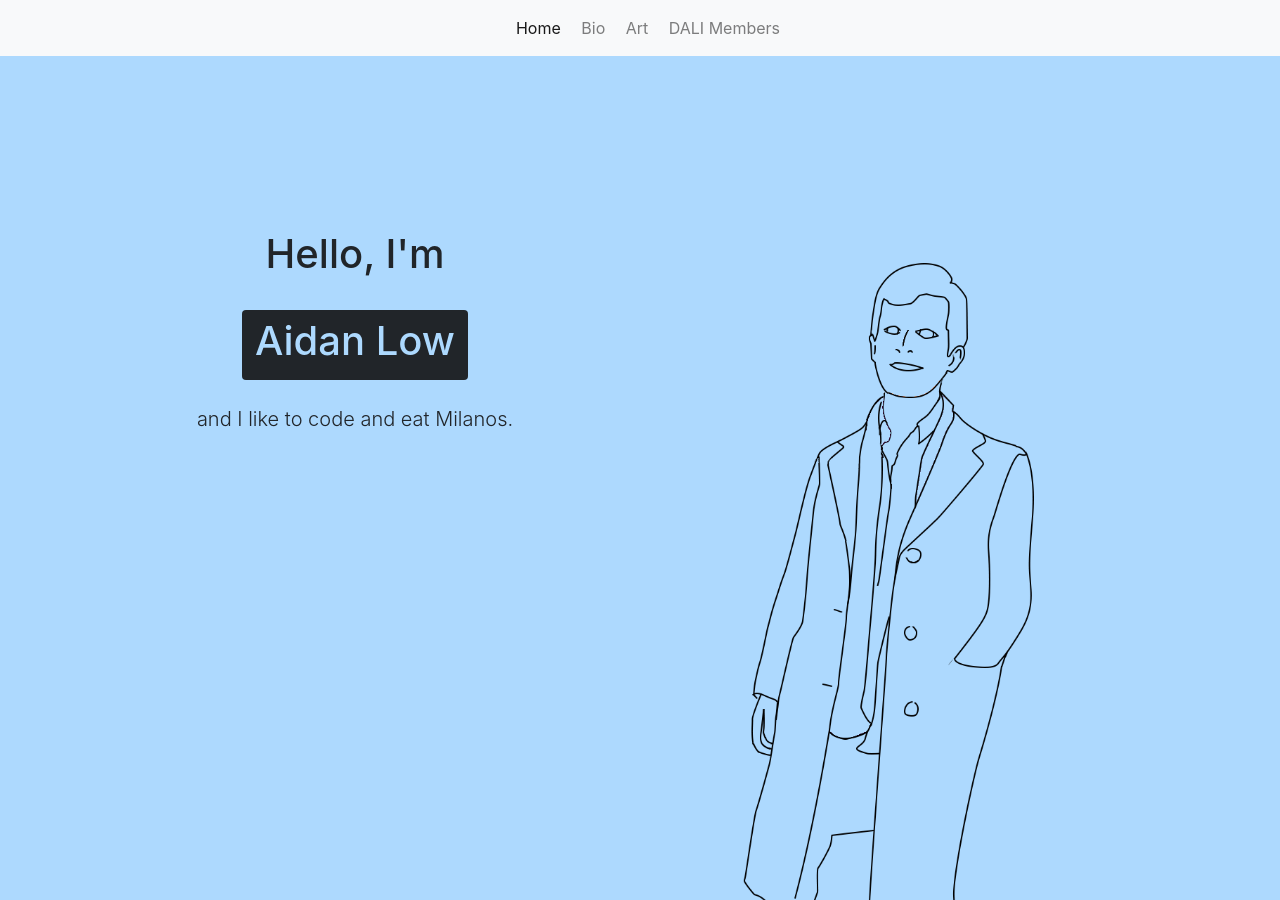
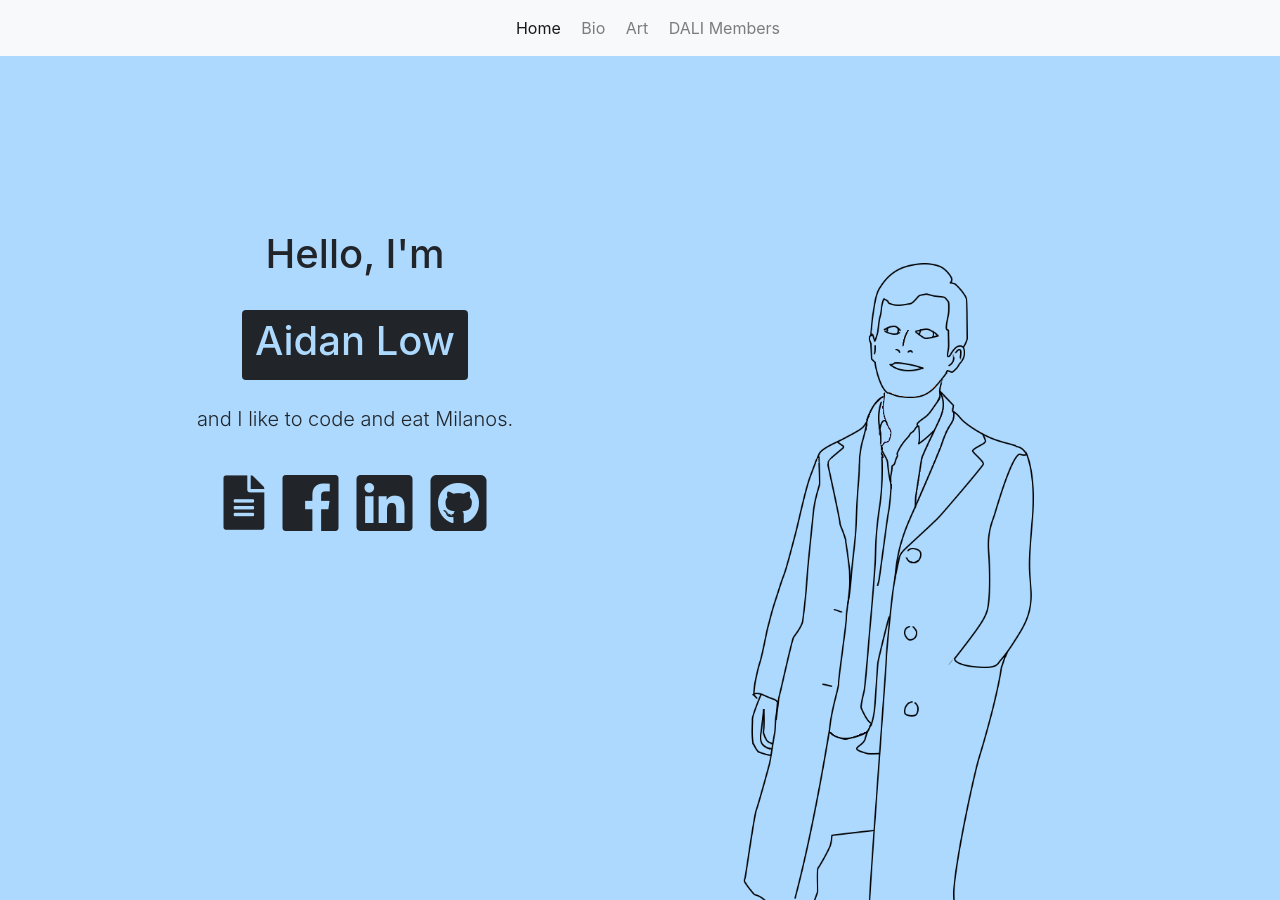
Before and after one commit to ALowVerus/AppDALI, a Jekyll site: the page built from index.md, in a window 1280 px wide and 900 px high. Built offline with Jekyll 4.4.1, drawn with Linux system fonts in a browser that asks for light colours; nearby versions of some CDN libraries.

Commit message:
Update index.md

```diff
--- a/index.md
+++ b/index.md
@@ -13,10 +13,10 @@ title: Home
         <br>
         <p class="lead" style="text-align:center;">and I like to code and eat Milanos.</p>
         <p style="font-size: 4rem; text-align: center;">
-          <a href="ALowResume11-17.docx" class="boxlink" style="font-size: 3.4rem;"><i class="fa fa-file-text iconlink" aria-hidden="true"></i></a>
-          <a href="http://www.facebook.com/Aidan.M.Low" class="boxlink"><i class="fa fa-facebook iconlink"></i></a>
-          <a href="http://www.linkedin.com/ALowVerus" class="boxlink"><i class="fa fa-linkedin iconlink"></i></a>
-          <a href="http://www.github.com/ALowVerus" class="boxlink"><i class="fa fa-github-square iconlink"></i></a>
+          <a href="ALowResume11-17.docx" class="boxlink" style="font-size: 3.4rem;"><i class="fas fa-file-alt iconlink" aria-hidden="true"></i></a>
+          <a href="http://www.facebook.com/Aidan.M.Low" class="boxlink"><i class="fab fa-facebook iconlink"></i></a>
+          <a href="http://www.linkedin.com/ALowVerus" class="boxlink"><i class="fab fa-linkedin iconlink"></i></a>
+          <a href="http://www.github.com/ALowVerus" class="boxlink"><i class="fab fa-github-square iconlink"></i></a>
         </p>
       </div>
       <div class="col-lg-4 col-sm-6 hidden-xs-down mx-auto">
```
